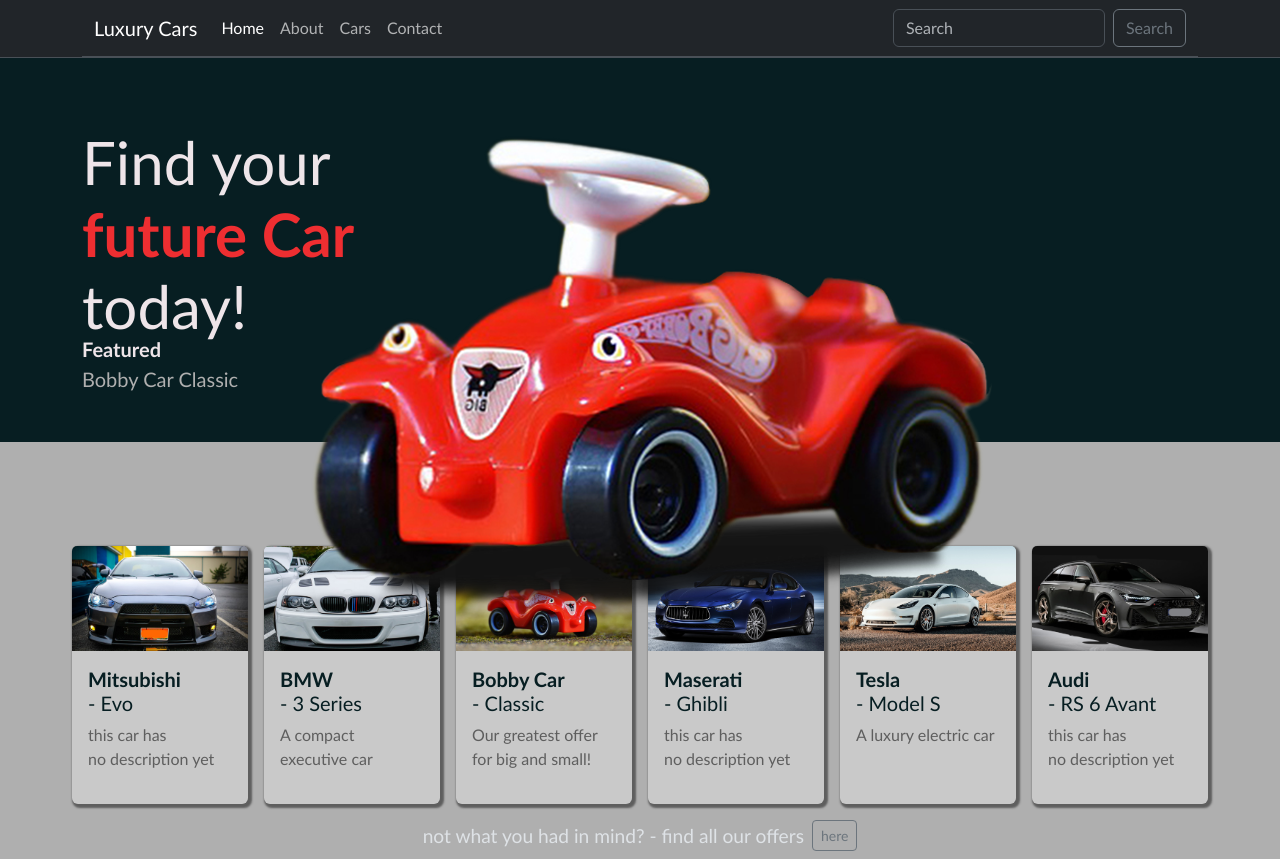
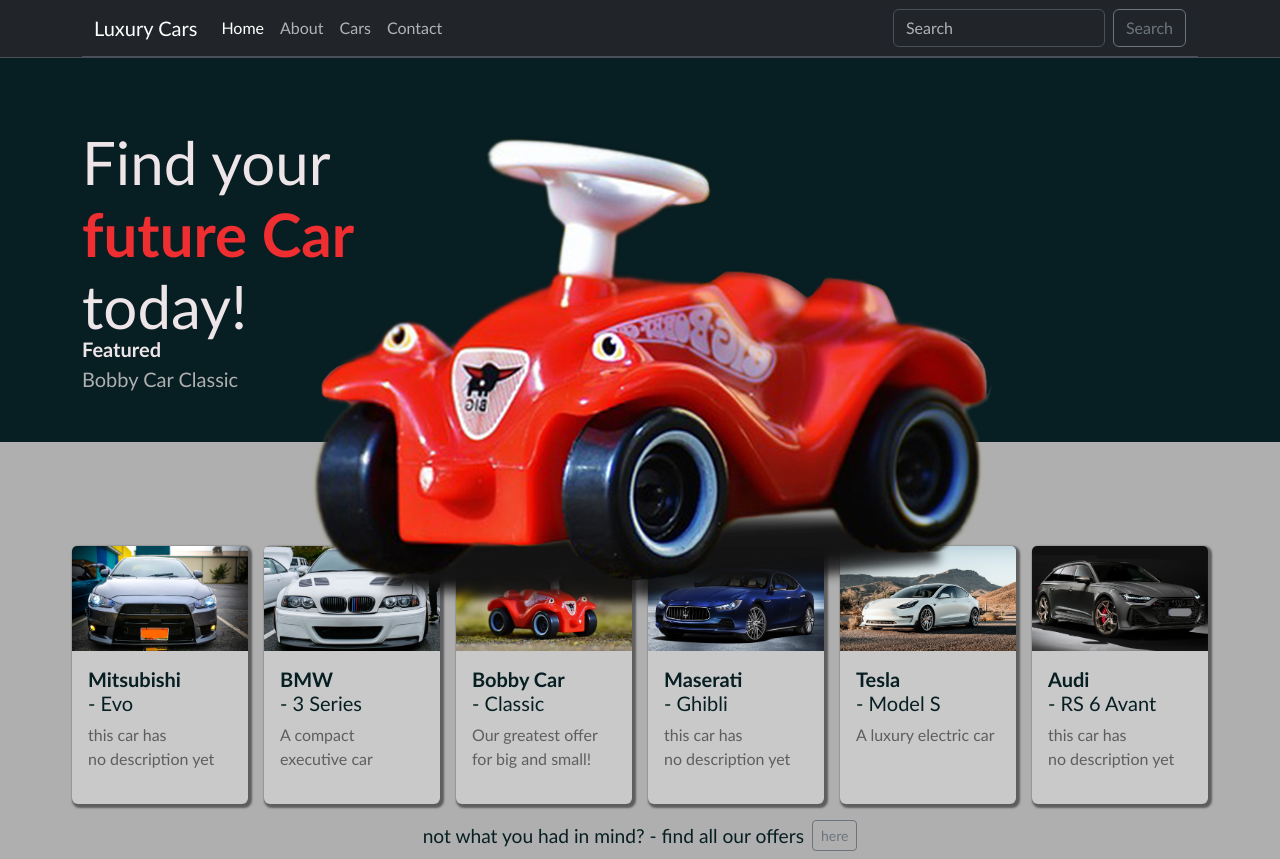
Before and after one commit to Quarky25/ecommerclone, an Angular app: page / in a window 1280 px wide. Built offline with nearby package versions, Linux system fonts and the light colour scheme.

Commit message:
fixed txt color

```diff
--- a/src/app/home-page/home-page.component.css
+++ b/src/app/home-page/home-page.component.css
@@ -22,6 +22,7 @@
 
 .productPageLink {
   font-size: 1.2rem;
+  color: var(--rich-black);
 
   p {
     margin: 0;
```
